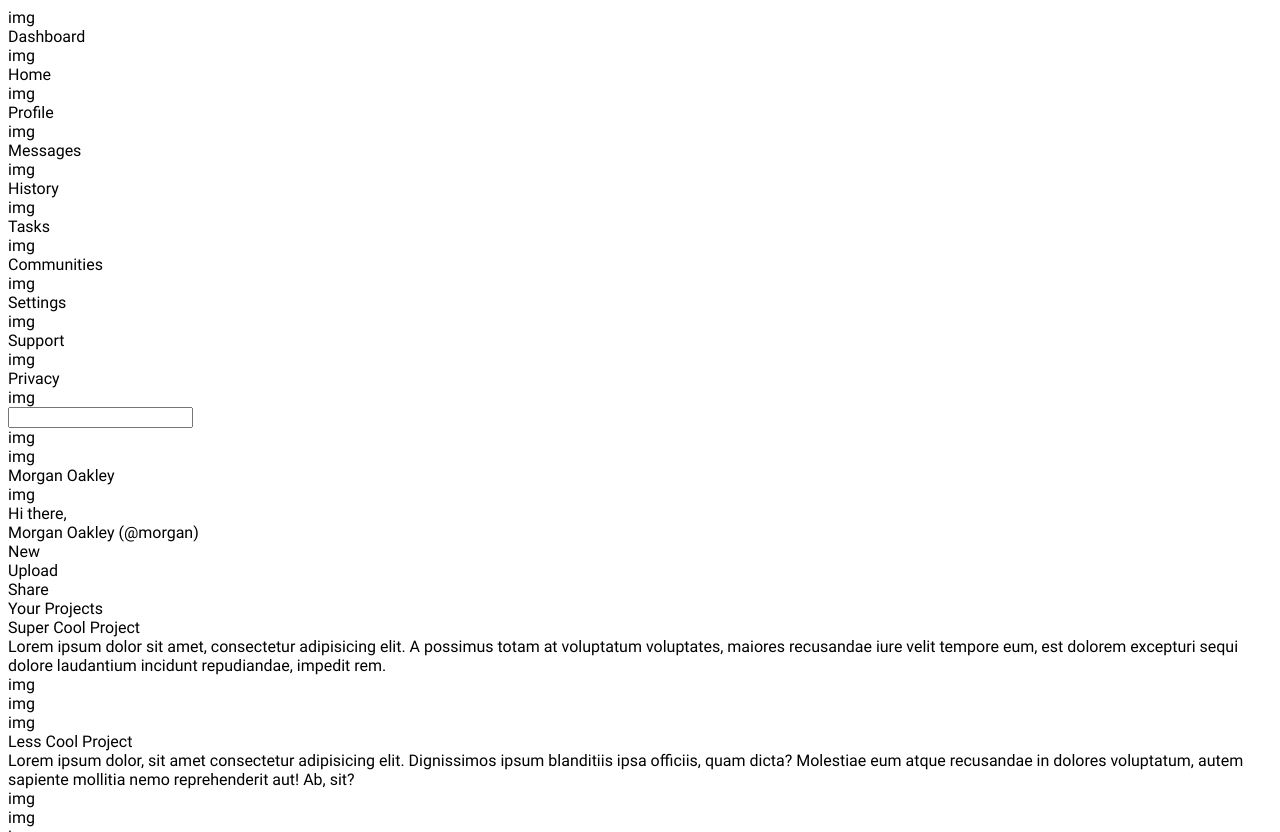
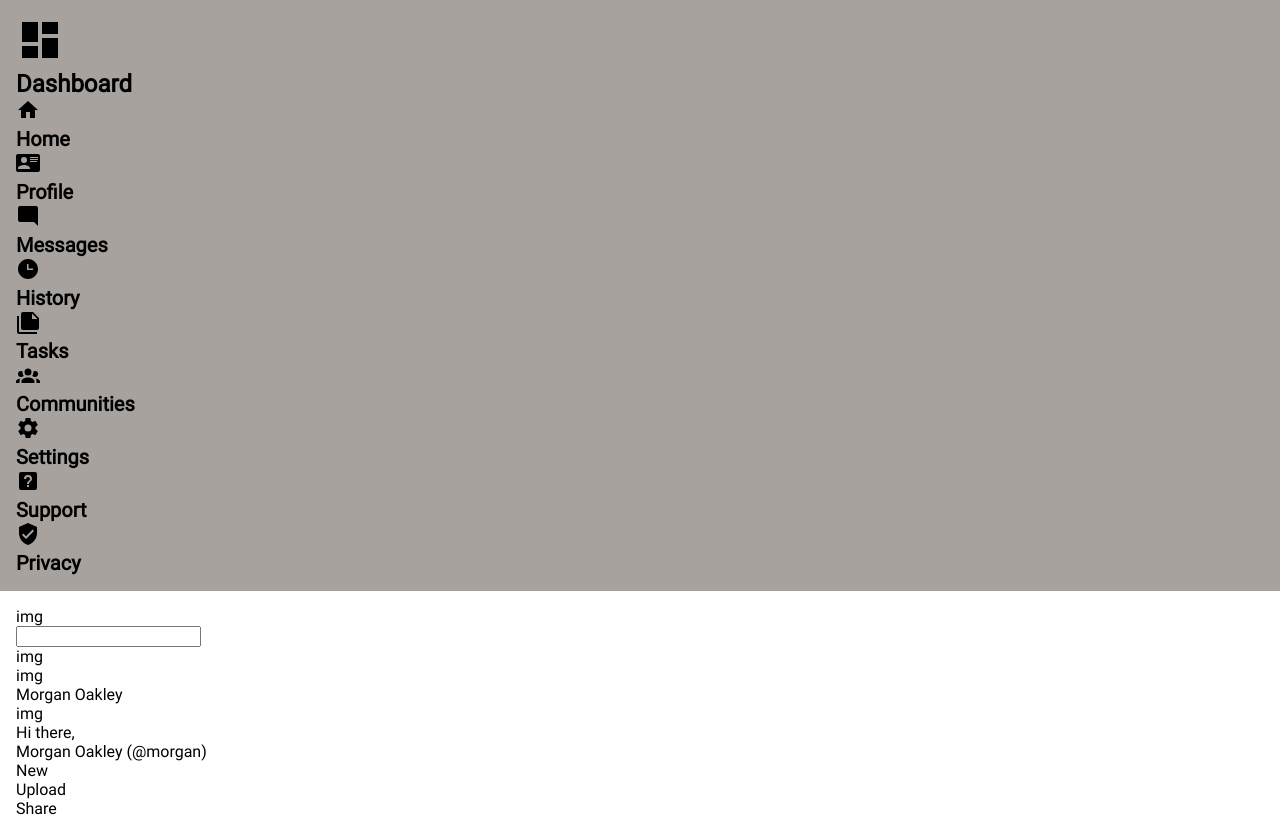
Before and after one commit to gzorzenone/admin-dashboard, a plain HTML site: page index.html in a window 1280 px wide. Shown: the top 832 px of the page. Drawn offline with Linux system fonts and the light colour scheme.

Commit message:
Add sidebar icons and CSS

```diff
--- a/index.html
+++ b/index.html
@@ -10,44 +10,43 @@
   <div class="container">
     <div class="sidebar">
       <div class="item">
-        <!-- Icon placeholder -->
-        <div class="icon">img</div>
+        <img src="images/view-dashboard.svg" alt="Dashboard icon">
         <div class="text">Dashboard</div>
       </div>
       <div class="item">
-        <div class="icon">img</div>
+        <img src="images/home.svg" alt="Home icon">
         <div class="text">Home</div>
       </div>
       <div class="item">
-        <div class="icon">img</div>
+        <img src="images/card-account-details.svg" alt="Profile icon">
         <div class="text">Profile</div>
       </div>
       <div class="item">
-        <div class="icon">img</div>
+        <img src="images/message-reply.svg" alt="Messages icon">
         <div class="text">Messages</div>
       </div>
       <div class="item">
-        <div class="icon">img</div>
+        <img src="images/clock-time-three.svg" alt="History icon">
         <div class="text">History</div>
       </div>
       <div class="item">
-        <div class="icon">img</div>
+        <img src="images/note-multiple.svg" alt="Tasks icon">
         <div class="text">Tasks</div>
       </div>
       <div class="item">
-        <div class="icon">img</div>
+        <img src="images/account-group.svg" alt="Communities icon">
         <div class="text">Communities</div>
       </div>
       <div class="item">
-        <div class="icon">img</div>
+        <img src="images/cog.svg" alt="Settings icon">
         <div class="text">Settings</div>
       </div>
       <div class="item">
-        <div class="icon">img</div>
+        <img src="images/help-box.svg" alt="Support icon">
         <div class="text">Support</div>
       </div>
       <div class="item">
-        <div class="icon">img</div>
+        <img src="images/shield-check.svg" alt="Privacy icon">
         <div class="text">Privacy</div>
       </div>
     </div>
--- a/styles/style.css
+++ b/styles/style.css
@@ -8,6 +8,32 @@
   src: url(../fonts/Roboto/Roboto-Regular.ttf);
 }
 
+body {
+  margin: 0;
+}
+
 .container {
   font-family: Roboto, sans-serif;
 }
+
+.container > div {
+  padding: 16px;
+}
+
+.sidebar {
+  background-color: #a8a29e;
+  font-size: 1.25rem;
+  font-weight: bold;
+}
+
+.sidebar img {
+  height: 24px;
+}
+
+.sidebar .item:first-child {
+  font-size: 1.5rem;
+}
+
+.sidebar .item:first-child img {
+  height: 48px;
+}
```
Also changed, not shown: images/account-group.svg (added), images/card-account-details.svg (added), images/clock-time-three.svg (added), images/cog.svg (added), images/help-box.svg (added), images/home.svg (added), images/message-reply.svg (added), images/note-multiple.svg (added), images/shield-check.svg (added), images/view-dashboard.svg (added).
